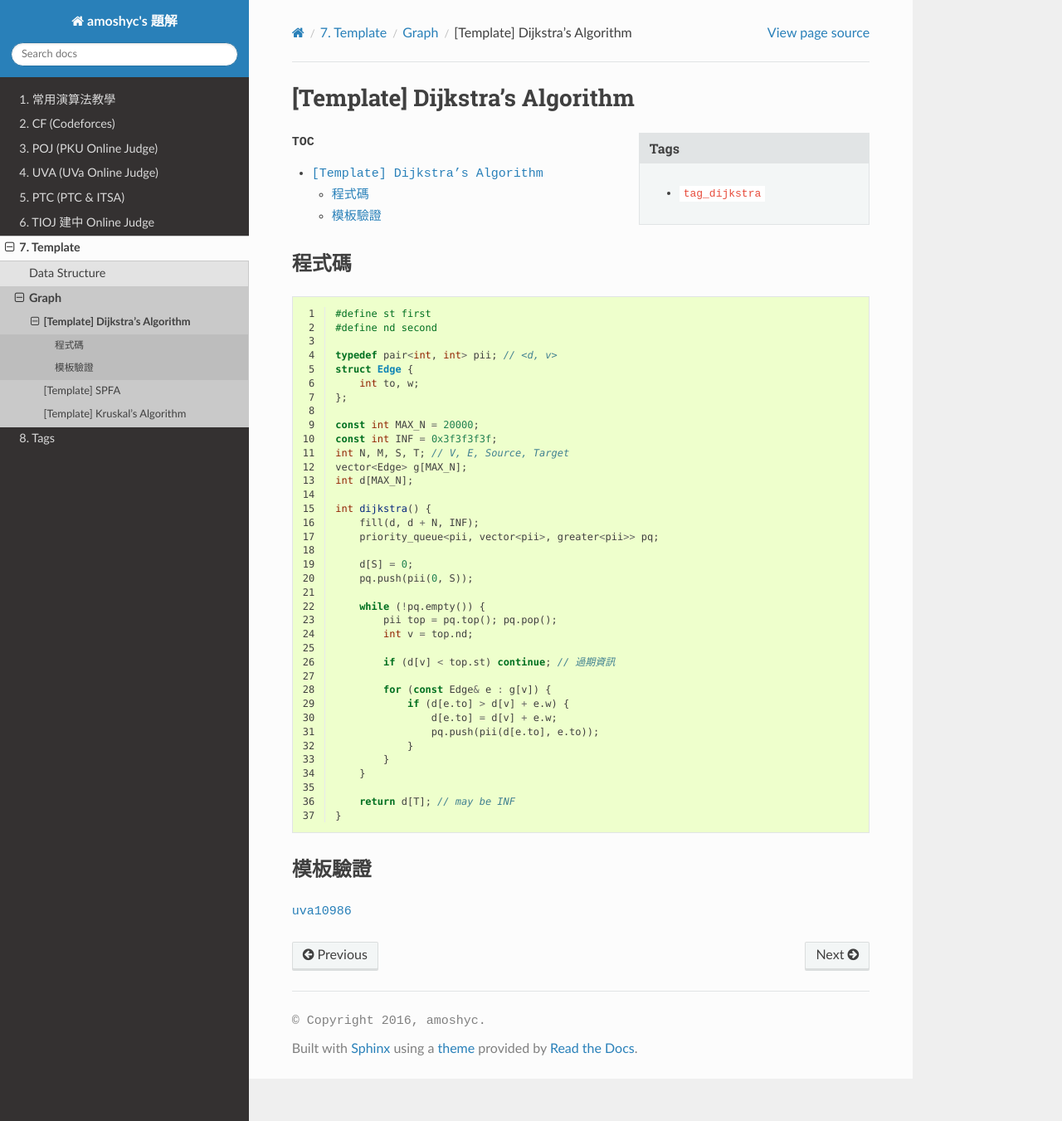
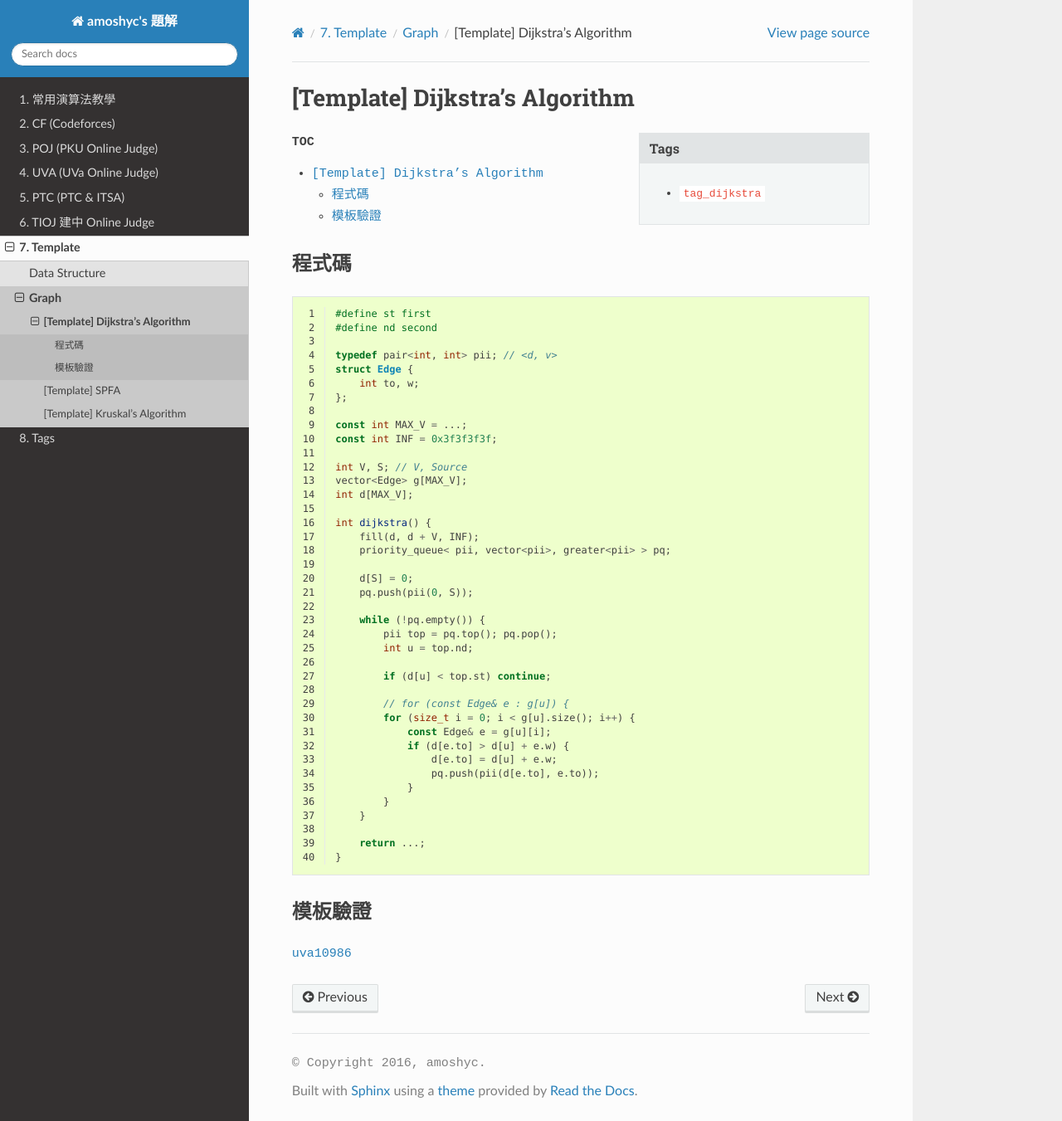
Before and after one commit to amoshyc/ojsolution, a Sphinx documentation site: the page built from docs/source/template/graph/dijkstra.rst, in a window 1280 px wide and 1351 px high. Shown: the whole window at 83% size. Built offline with Sphinx 7.4.7 and the Read the Docs theme 2.0.0, drawn with Linux system fonts in a browser that asks for light colours; some web fonts are replaced; pages that are not in the unit, such as notebooks, are missing from menus.

Commit message:
Fix Template dijkstra

```diff
--- a/docs/source/template/graph/dijkstra.rst
+++ b/docs/source/template/graph/dijkstra.rst
@@ -24,38 +24,41 @@
         int to, w;
     };
 
-    const int MAX_N = 20000;
+    const int MAX_V = ...;
     const int INF = 0x3f3f3f3f;
-    int N, M, S, T; // V, E, Source, Target
-    vector<Edge> g[MAX_N];
-    int d[MAX_N];
+
+    int V, S; // V, Source
+    vector<Edge> g[MAX_V];
+    int d[MAX_V];
 
     int dijkstra() {
-        fill(d, d + N, INF);
-        priority_queue<pii, vector<pii>, greater<pii>> pq;
+        fill(d, d + V, INF);
+        priority_queue< pii, vector<pii>, greater<pii> > pq;
 
         d[S] = 0;
         pq.push(pii(0, S));
 
         while (!pq.empty()) {
             pii top = pq.top(); pq.pop();
-            int v = top.nd;
+            int u = top.nd;
 
-            if (d[v] < top.st) continue; // 過期資訊
+            if (d[u] < top.st) continue;
 
-            for (const Edge& e : g[v]) {
-                if (d[e.to] > d[v] + e.w) {
-                    d[e.to] = d[v] + e.w;
+            // for (const Edge& e : g[u]) {
+            for (size_t i = 0; i < g[u].size(); i++) {
+                const Edge& e = g[u][i];
+                if (d[e.to] > d[u] + e.w) {
+                    d[e.to] = d[u] + e.w;
                     pq.push(pii(d[e.to], e.to));
                 }
             }
         }
 
-        return d[T]; // may be INF
+        return ...;
     }
 
 ************************
 模板驗證
 ************************
 
-`uva10986 <http://codepad.org/YeHVSObJ>`_
+`uva10986 <http://codepad.org/nEGXuSYA>`_
```
